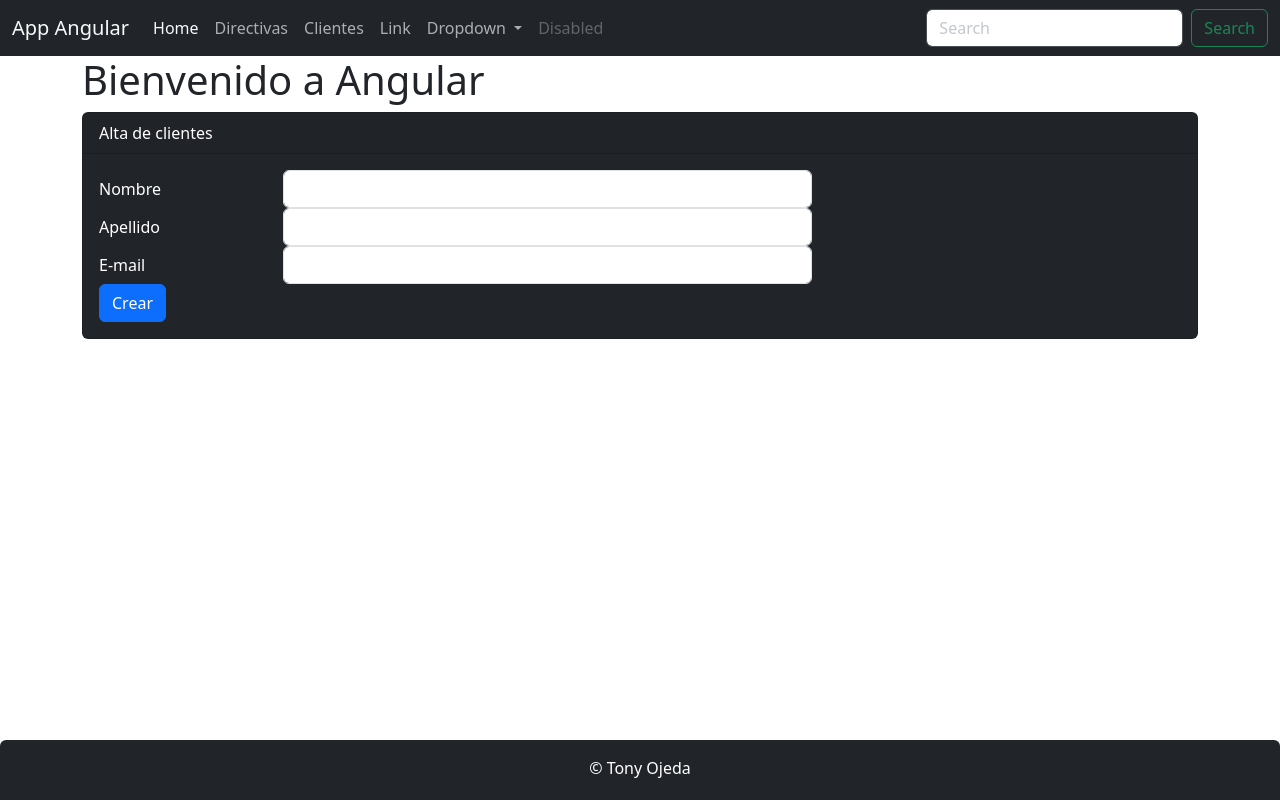
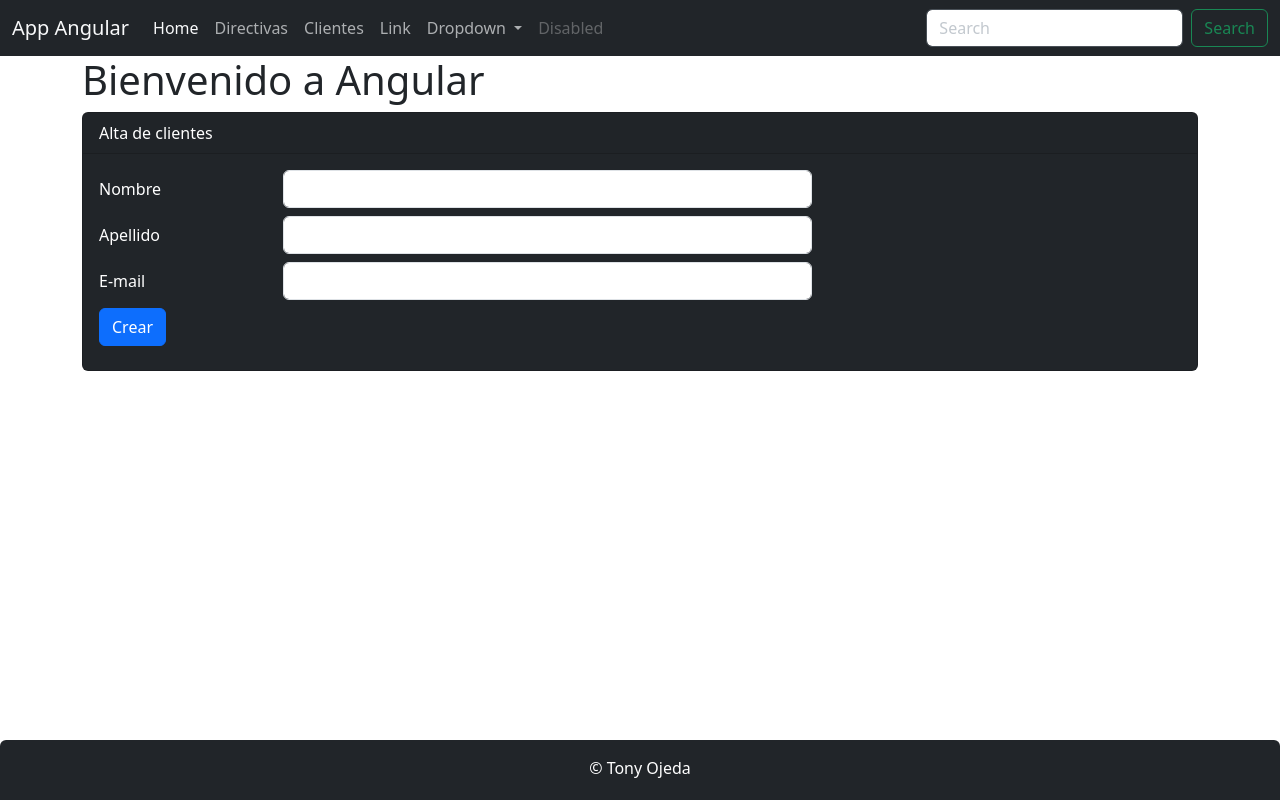
Before and after one commit to iter18/angular, an Angular app in the folder clientes-app/: page /clientes/form in a window 1280 px wide. Built offline with nearby package versions, Linux system fonts and the light colour scheme.

Commit message:
Se agrega implementacion de crear en servicio cliente

```diff
--- a/clientes-app/src/app/clientes/cliente.service.ts
+++ b/clientes-app/src/app/clientes/cliente.service.ts
@@ -5,7 +5,7 @@ import { Injectable } from '@angular/core';
 import { Cliente } from './cliente';
 import { CLIENTES } from './clientes.json';
 import {of, Observable, map } from 'rxjs';
-import { HttpClient } from '@angular/common/http';
+import { HttpClient, HttpHeaders } from '@angular/common/http';
 
 
 //Apartir de la versión 7 en adelante ya lo inyecta en el app.module.ts por debajo y por eso tiene el providedIn
@@ -16,6 +16,8 @@ import { HttpClient } from '@angular/common/http';
 export class ClienteService {
 
   private urlEndPoint : string = 'http://localhost:8080/api/clientes';
+
+  private httpHeaders = new HttpHeaders({'Content-Type' : 'application/json'});
 
   constructor(private http:HttpClient) { }
 
@@ -43,4 +45,8 @@ export class ClienteService {
     );
 
   }
+
+  crear(cliente : Cliente) : Observable<Cliente>{
+    return this.http.post<Cliente>(this.urlEndPoint,cliente,{headers : this.httpHeaders})
+  }
 }
--- a/clientes-app/src/app/clientes/form.component.html
+++ b/clientes-app/src/app/clientes/form.component.html
@@ -1,3 +1,8 @@
+<!--
+    Si se tiene una clase representada por entidad en angular se puede mapear colocando en ngModel = nombre de la entida definida seguida del nombre del atributo
+    Ej:
+    cliente.nombre
+-->
 <div class="card bg-dark text-white">
   <div class="card-header">{{ titulo }}</div>
   <div class="card-body">
@@ -8,34 +13,34 @@
           <input
             type="text"
             class="form-control"
-            [(ngModel)]="aNombre"
+            [(ngModel)]="cliente.nombre"
             name="nombre"
           />
         </div>
       </div>
-      <div class="form-group row">
+      <div class="form-group row my-2">
         <label for="apellido" class="col-form-label col-sm-2">Apellido</label>
         <div class="col-sm-6">
           <input
             type="text"
             class="form-control"
-            [(ngModel)]="aApellido"
+            [(ngModel)]="cliente.apellido"
             name="apellido"
           />
         </div>
       </div>
-      <div class="form-group row">
+      <div class="form-group row my-2">
         <label for="email" class="col-form-label col-sm-2">E-mail</label>
         <div class="col-sm-6">
           <input
             type="text"
             class="form-control"
-            [(ngModel)]="aEmail"
+            [(ngModel)]="cliente.email"
             name="email"
           />
         </div>
       </div>
-      <div class="form-group row">
+      <div class="form-group row my-2">
         <div class="col-sm-6">
           <button class="btn btn-primary" role="button" (click)="guardar()">
             Crear
--- a/clientes-app/src/app/clientes/form.component.ts
+++ b/clientes-app/src/app/clientes/form.component.ts
@@ -1,4 +1,7 @@
 import { Component, OnInit } from '@angular/core';
+import { Cliente } from './cliente';
+import { ClienteService } from './cliente.service';
+import { Router } from '@angular/router';
 
 @Component({
   selector: 'app-form',
@@ -11,8 +14,12 @@ export class FormComponent implements OnInit {
   aApellido : string = "";
   aEmail : string = "";
 
+  cliente : Cliente = new Cliente();
 
-  constructor(){ }
+
+  constructor(private clienteServie : ClienteService,
+    private router : Router
+    ){ }
 
   ngOnInit() {
 
@@ -21,6 +28,9 @@ export class FormComponent implements OnInit {
   public guardar() : void{
 
     console.log("Método Llamado");
+    this.clienteServie.crear(this.cliente).subscribe(
+      response => this.router.navigate(['/clientes'])
+    )
   }
 
 
```
